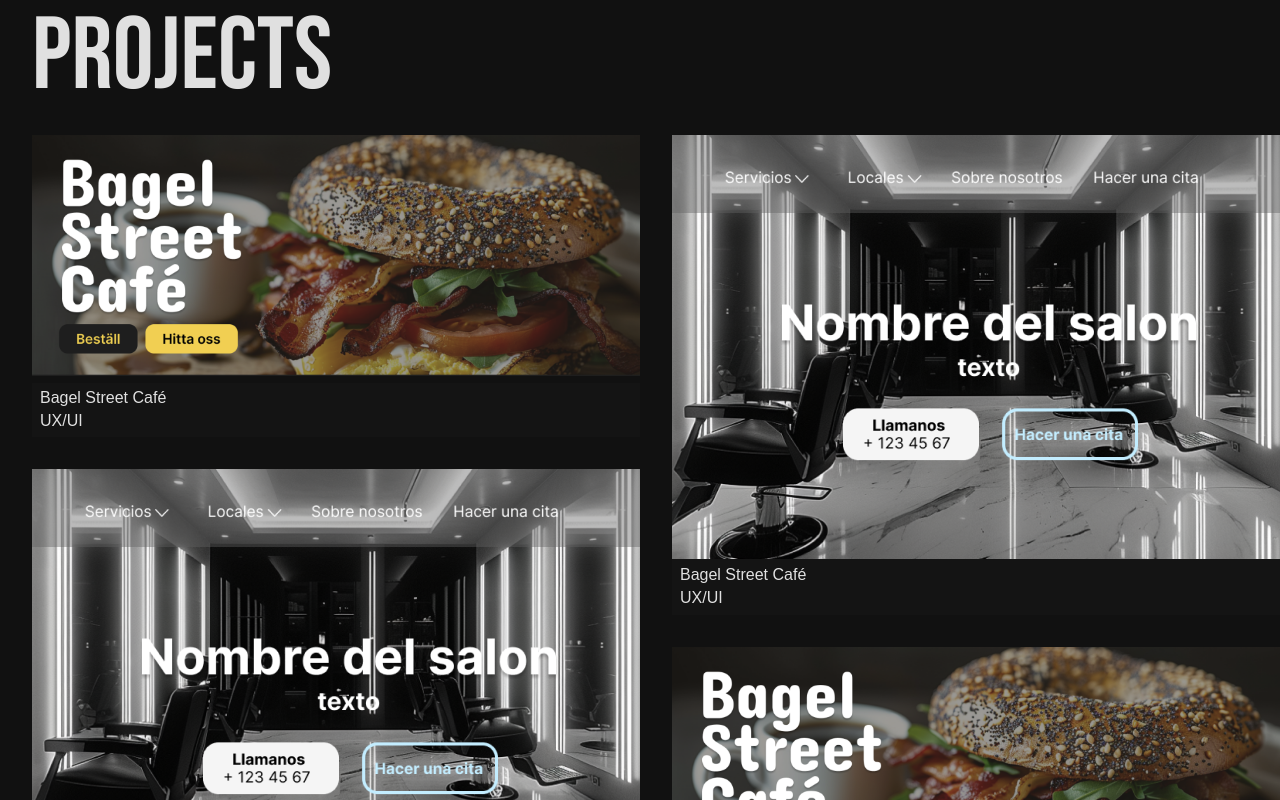
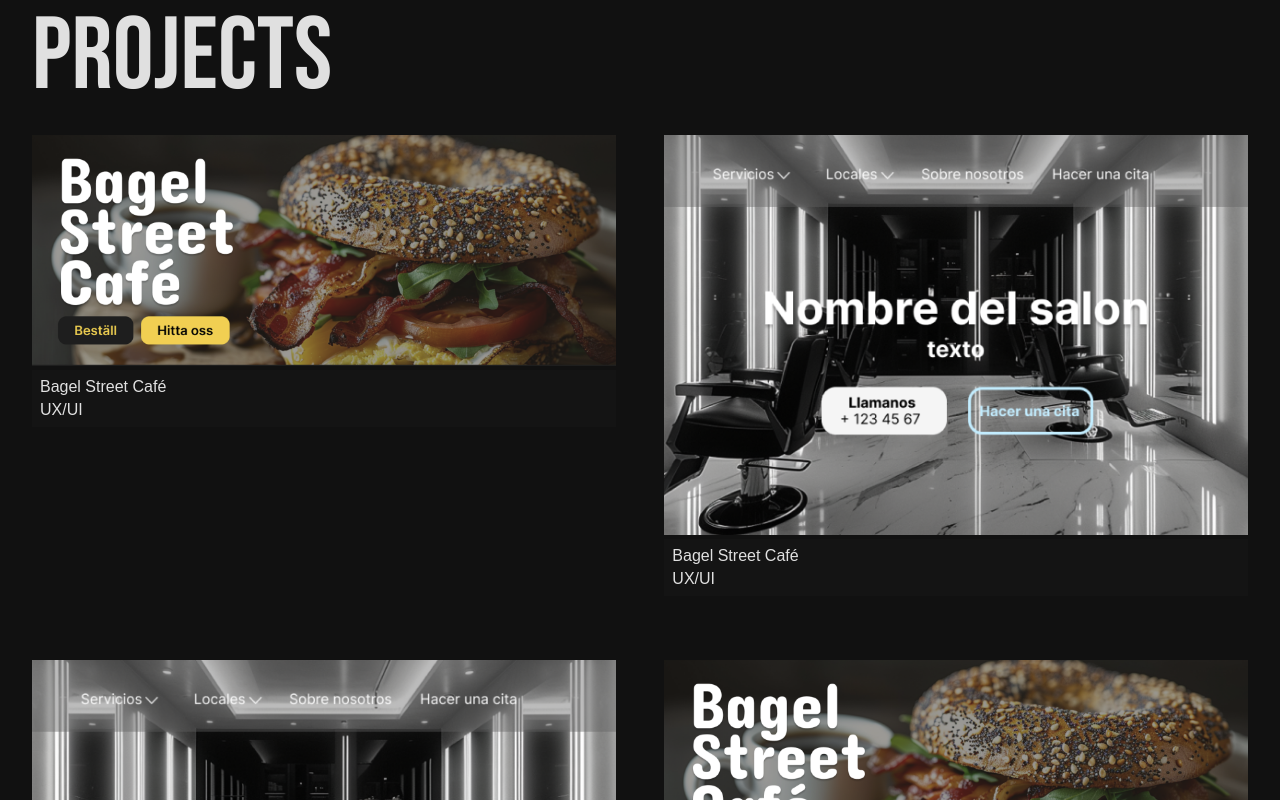
Before and after one commit to DanielNevadoK/Portfolio2.1, a React (Vite) app in the folder Portfolio2.1/: page / in a window 1280 px wide. Shown: the part 820-1620 px from the top of the page. Built offline with nearby package versions, Linux system fonts and the light colour scheme; a web font is replaced by a local one.

Commit message:
Project sectoin updated :)

```diff
--- a/Portfolio2.1/src/App.css
+++ b/Portfolio2.1/src/App.css
@@ -245,7 +245,7 @@
 
 .project-wrapper {
   width: 100%;
-  height: 85svh;
+  max-height: 100vh;
   display: flex;
   flex-direction: row;
   justify-content: space-between;
@@ -260,28 +260,22 @@
   display: none;
 }
 
-#project-section1,
-#project-section2 {
-  width: 50%;
-  min-height: 100svh;
-  box-sizing: border-box;
+#project-section1 {
+  width: 100%;
   display: flex;
-  flex-direction: column;
+  flex-wrap: wrap; /* Ensure items wrap to the next row */
+  justify-content: space-between; /* Distribute items evenly */
   gap: 2rem;
 }
 
-.small-project-card {
-  height: 40svh;
+.small-project-card,
+.medium-project-card {
+  width: 48%; /* 48% width allows for a 2% gap between cards */
   box-sizing: border-box;
+  margin-bottom: 2rem; /* Add some margin for spacing */
 }
 
-.medium-project-card {
-  height: 60svh;
-  box-sizing: border-box;
-}
 
-.medium-project-card,
-.small-project-card,
 .description-container {
   display: flex;
   flex-direction: column;
@@ -297,18 +291,14 @@
 .small-img-container,
 .medium-img-container {
   width: 100%;
-  height: 90%;
   box-sizing: border-box;
   overflow: hidden;
   align-items: center;
 }
-
-.small-img-container img {
-  max-width: 100%;
+.small-project-card img,
+.medium-project-card img {
+  width: 100%;
   height: auto;
-}
-.medium-img-container img {
-  width: fill-content;
 }
 
 .description-container {
--- a/Portfolio2.1/src/Projects.jsx
+++ b/Portfolio2.1/src/Projects.jsx
@@ -31,8 +31,6 @@
               <p className="project-work">UX/UI</p>
             </div>
           </div>
-        </section>
-        <section id="project-section2">
           <div className="medium-project-card">
             <div className="medium-img-container">
               <a href="#">
```
